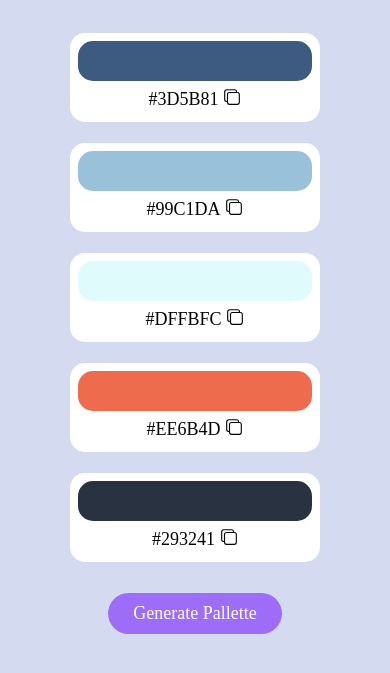
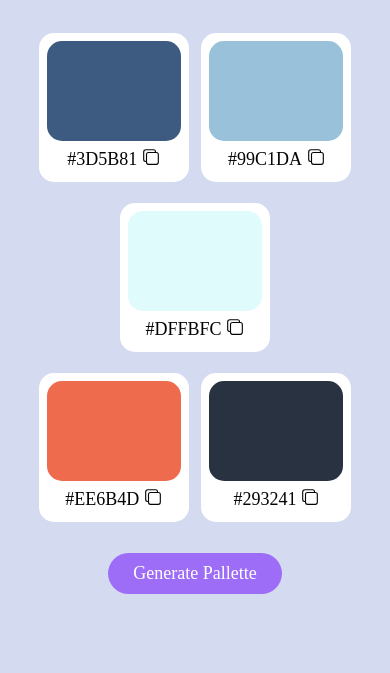
Before and after one commit to RheaP911/color_generator, a plain HTML site: page index.html in a window 390 px wide. Shown: the part 77-750 px from the top of the page. Drawn offline with nearby package versions, Linux system fonts and the light colour scheme; a web font is replaced by a local one.

Commit message:
changed layout to boxes

```diff
--- a/index.html
+++ b/index.html
@@ -16,7 +16,7 @@
                 <div class="card 1">
                     <div class="color one" id="card1"></div>
                     <div class="name">
-                        <p class="hexcode1" id="hexcode1">#3D5B81</p>
+                        <p class="hexcode" id="hexcode1">#3D5B81</p>
                         <div class="tooltip">
                             <ion-icon name="copy-outline" class="icon"></ion-icon>
                             <span class="tooltipText">Copy</span>
@@ -26,7 +26,7 @@
                 <div class="card 2">
                     <div class="color two" id="card2"></div>
                     <div class="name">
-                        <p class="hexcode2" id="hexcode2">#99C1DA</p>
+                        <p class="hexcode" id="hexcode2">#99C1DA</p>
                         <div class="tooltip">
                             <button id="copyButton" class="buttonCopy" onclick="copyCode()">
                                 <ion-icon name="copy-outline" class="icon"></ion-icon>
@@ -38,7 +38,7 @@
                 <div class="card 3">
                     <div class="color three" id="card3"></div>
                     <div class="name">
-                        <p class="hexcode3" id="hexcode3">#DFFBFC</p>
+                        <p class="hexcode" id="hexcode3">#DFFBFC</p>
                         <div class="tooltip">
                             <button class="buttonCopy" onclick="copyCode()">
                                 <ion-icon name="copy-outline" class="icon"></ion-icon>
@@ -52,7 +52,7 @@
                 <div class="card 4">
                     <div class="color four" id="card4"></div>
                     <div class="name">
-                        <p class="hexcode4" id="hexcode4">#EE6B4D</p>
+                        <p class="hexcode" id="hexcode4">#EE6B4D</p>
                         <div class="tooltip">
                             <button class="buttonCopy" onclick="copyCode()">
                                 <ion-icon name="copy-outline" class="icon"></ion-icon>
@@ -64,7 +64,7 @@
                 <div class="card 5">
                     <div class="color five" id="card5"></div>
                     <div class="name">
-                        <p class="hexcode5" id="hexcode5">#293241</p>
+                        <p class="hexcode" id="hexcode5">#293241</p>
                         <div class="tooltip">
                             <button class="buttonCopy" onclick="copyCode()">
                                 <ion-icon name="copy-outline" class="icon"></ion-icon>
--- a/styles.css
+++ b/styles.css
@@ -196,14 +196,13 @@ p {
         gap: 0.8rem;
     }
     .card {
-        width: 95vw;
+        width: 80px;
         border-radius: 15px;
-        min-height: 20px;
-        display: inline;
+        min-height: 80px;
     }
     .color {
-        min-width: 100px;
-        min-height: 40px;
+        min-width: 80px;
+        min-height: 100px;
         border-radius: 15px;
     }
     .name {
```
